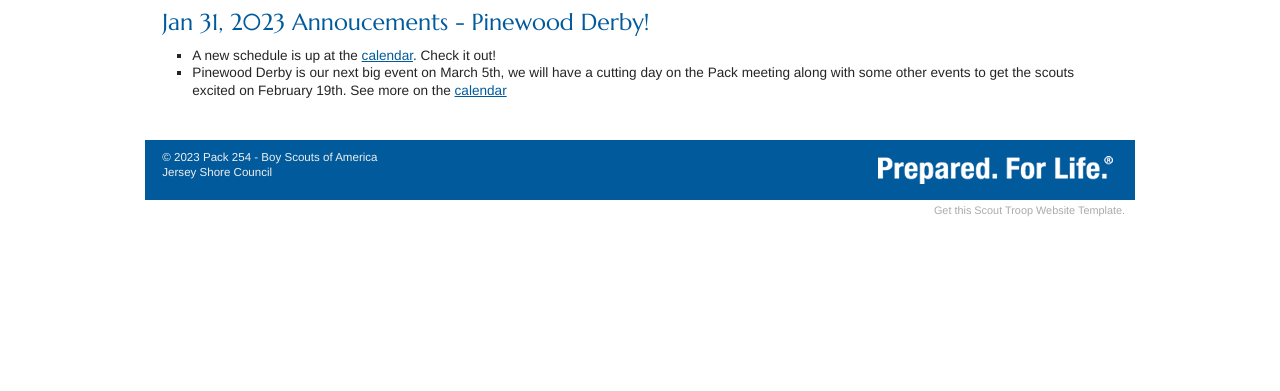
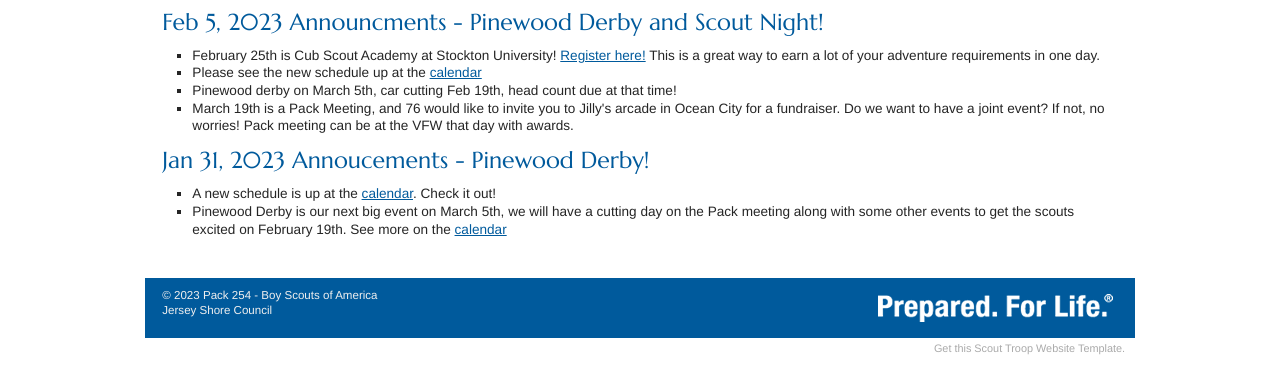
Before and after one commit to njscouts/pack254-site, a plain HTML site: page announcements/index.html in a window 1280 px wide. Shown: the part 237-628 px from the top of the page. Drawn offline with Linux system fonts and the light colour scheme.

Commit message:
Synchronized build

```diff
--- a/announcements/index.html
+++ b/announcements/index.html
@@ -120,7 +120,14 @@
 				</header>
 				<!--iframe style="width:100%;height:800px;" src="https://www.google.com/calendar/embed?src=usa__en@holiday.calendar.google.com">
 				</iframe-->
-                <h3>Jan 31, 2023 Annoucements - Pinewood Derby!</h3>
+                <h3>Feb 5, 2023 Announcments - Pinewood Derby and Scout Night!</h3>
+<ul>
+<li>February 25th is Cub Scout Academy at Stockton University!  <a href="https://www.jerseyshorescouts.org/adventureacademy">Register here!</a>  This is a great way to earn a lot of your adventure requirements in one day.</li>
+<li>Please see the new schedule up at the <a href="../calendar/">calendar</a></li>
+<li>Pinewood derby on March 5th, car cutting Feb 19th, head count due at that time!</li>
+<li>March 19th is a Pack Meeting, and 76 would like to invite you to Jilly's arcade in Ocean City for a fundraiser.  Do we want to have a joint event?  If not, no worries!  Pack meeting can be at the VFW that day with awards.</li>
+</ul>
+<h3>Jan 31, 2023 Annoucements - Pinewood Derby!</h3>
 <ul>
 <li>A new schedule is up at the <a href="../calendar/">calendar</a>.  Check it out!</li>
 <li>Pinewood Derby is our next big event on March 5th, we will have a cutting day on the Pack meeting along with some other events to get the scouts excited on February 19th.  See more on the <a href="../calendar/">calendar</a></li>
```
Also changed, not shown: calendar/index.html (+2 -1 lines).
